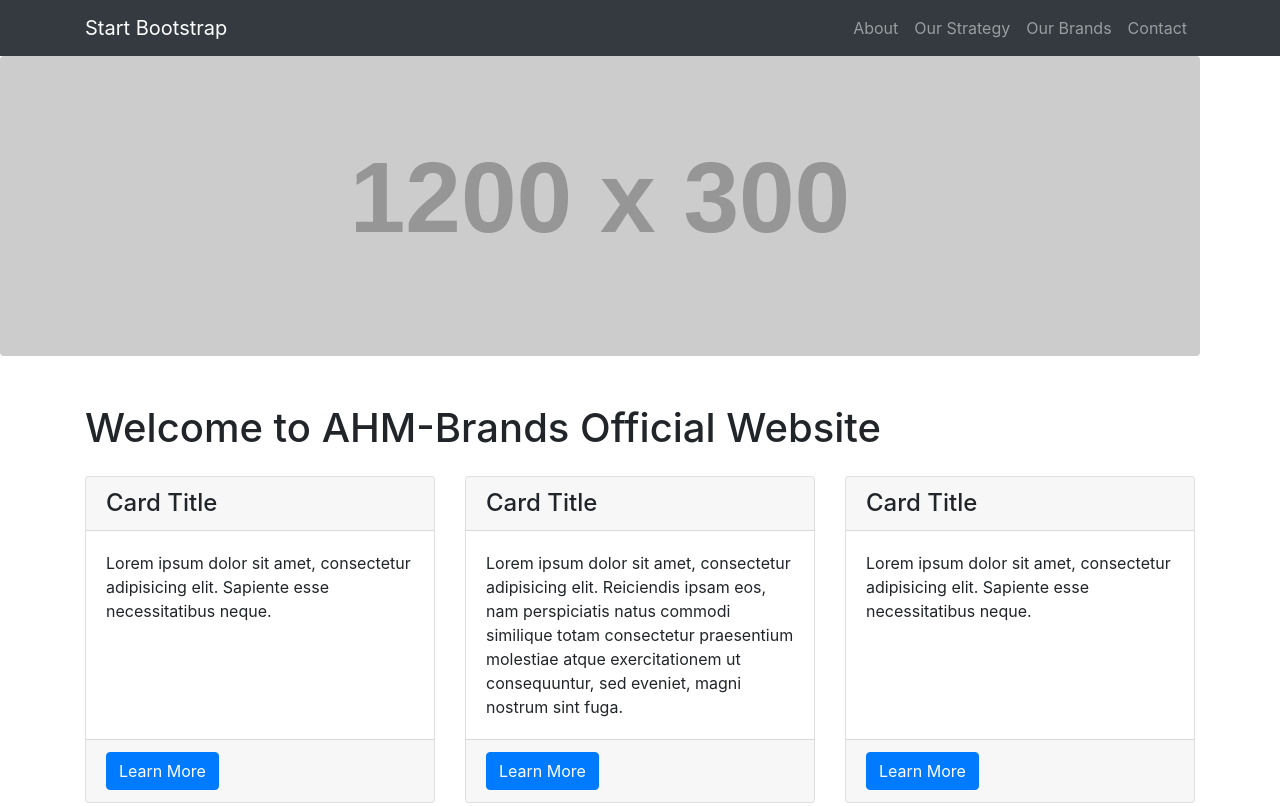
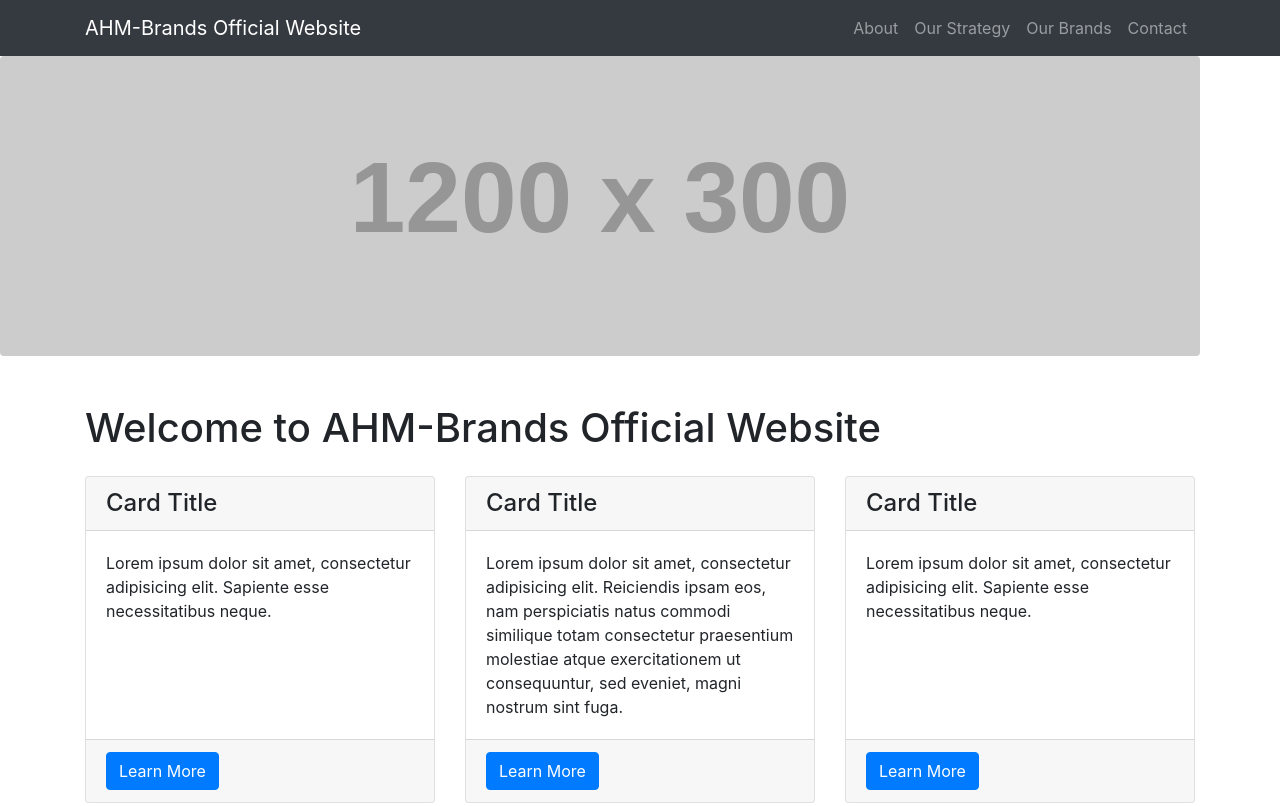
Before and after one commit to ahm-brands/ahm-brands.github.io, a website: page index.html in a window 1280 px wide. Shown: the top 806 px of the page. Drawn offline with Linux system fonts and the light colour scheme; placeholder pictures from the web are drawn by us.

Commit message:
Update index.html

```diff
--- a/index.html
+++ b/index.html
@@ -23,7 +23,7 @@
     <!-- Navigation -->
     <nav class="navbar fixed-top navbar-expand-lg navbar-dark bg-dark fixed-top">
       <div class="container">
-        <a class="navbar-brand" href="index.html">Start Bootstrap</a>
+        <a class="navbar-brand" href="index.html">AHM-Brands Official Website</a>
         <button class="navbar-toggler navbar-toggler-right" type="button" data-toggle="collapse" data-target="#navbarResponsive" aria-controls="navbarResponsive" aria-expanded="false" aria-label="Toggle navigation">
           <span class="navbar-toggler-icon"></span>
         </button>
```
